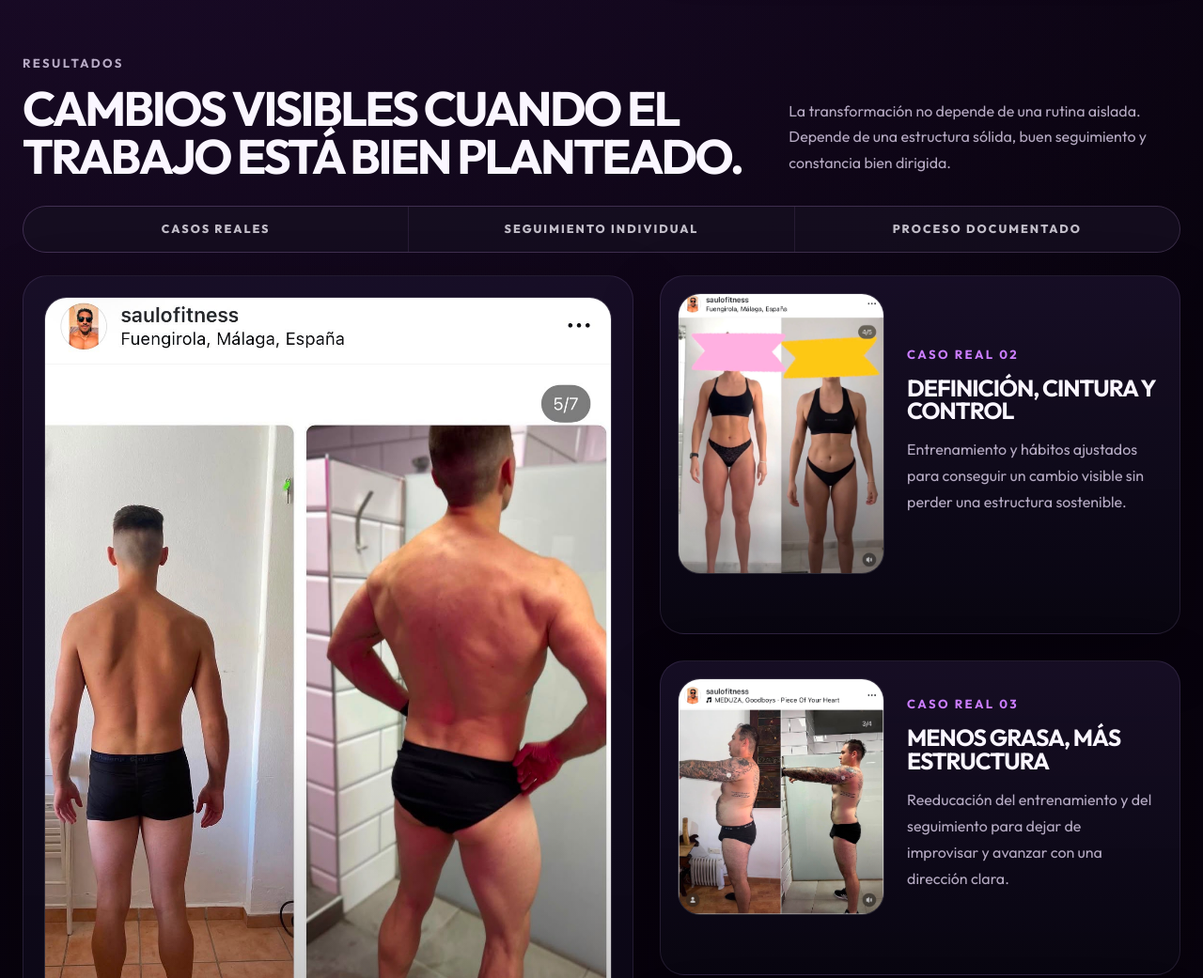
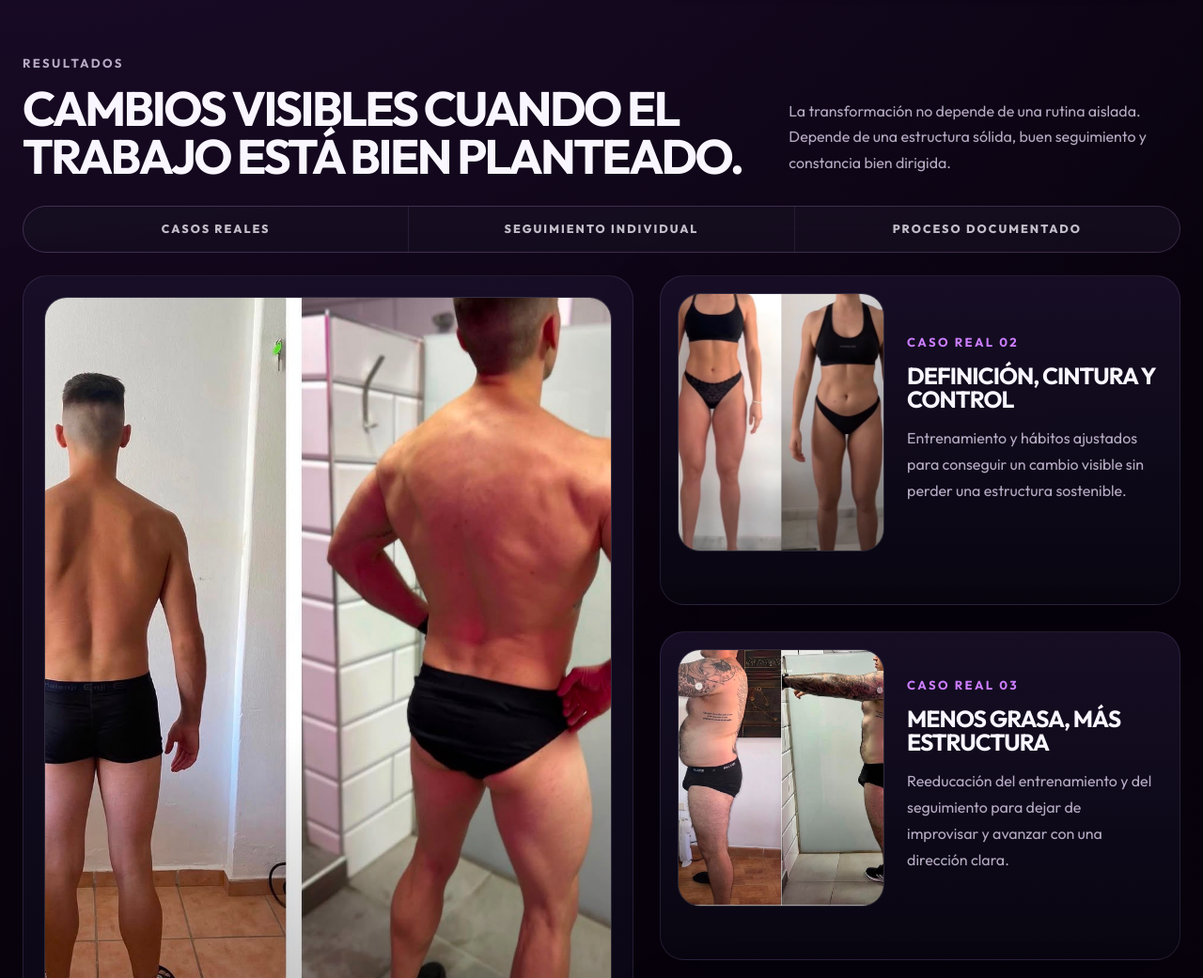
Before and after one commit to samuelhogarola-ship-it/saulo, a website: page index.html in a window 1280 px wide. Shown: the part 860-1901 px from the top of the page at 94% size. Drawn offline with Linux system fonts and the light colour scheme; no server answers.

Commit message:
Crop proof cards to hide social UI
Crops real-case proof cards so embedded social counters and menu dots are hidden while keeping the transformations visible.

```diff
--- a/styles.css
+++ b/styles.css
@@ -1087,7 +1087,7 @@ p {
   padding: 22px;
 }
 
-.success-story--featured .success-proof img {
+.success-story--featured .success-proof {
   aspect-ratio: 3 / 4;
 }
 
@@ -1115,6 +1115,7 @@ p {
   margin: 0;
   border: 1px solid rgba(255, 255, 255, 0.1);
   border-radius: 24px;
+  aspect-ratio: 4 / 5;
   background: rgba(255, 255, 255, 0.04);
 }
 
@@ -1127,11 +1128,15 @@ p {
 }
 
 .success-proof img {
+  position: absolute;
+  right: 0;
+  bottom: 0;
+  left: 0;
   display: block;
   width: 100%;
-  aspect-ratio: 4 / 5;
+  height: 124%;
   object-fit: cover;
-  object-position: center top;
+  object-position: center center;
   transition:
     transform 0.45s ease,
     filter 0.45s ease;
@@ -1152,7 +1157,7 @@ p {
   .success-story--proof:not(.success-story--featured)
   .success-proof
   img {
-  height: 100%;
+  height: 145%;
   min-height: 250px;
   aspect-ratio: auto;
 }
```
